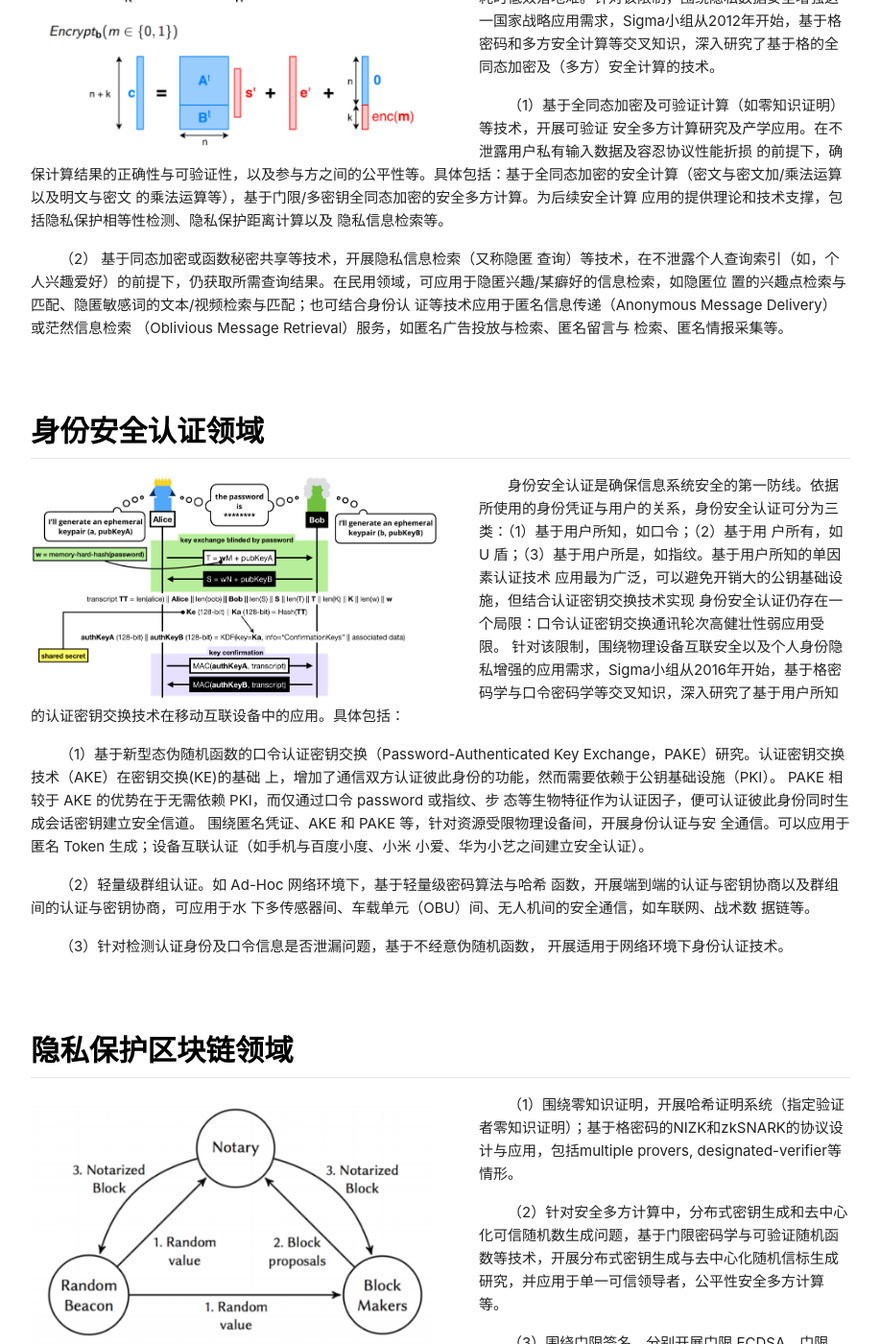
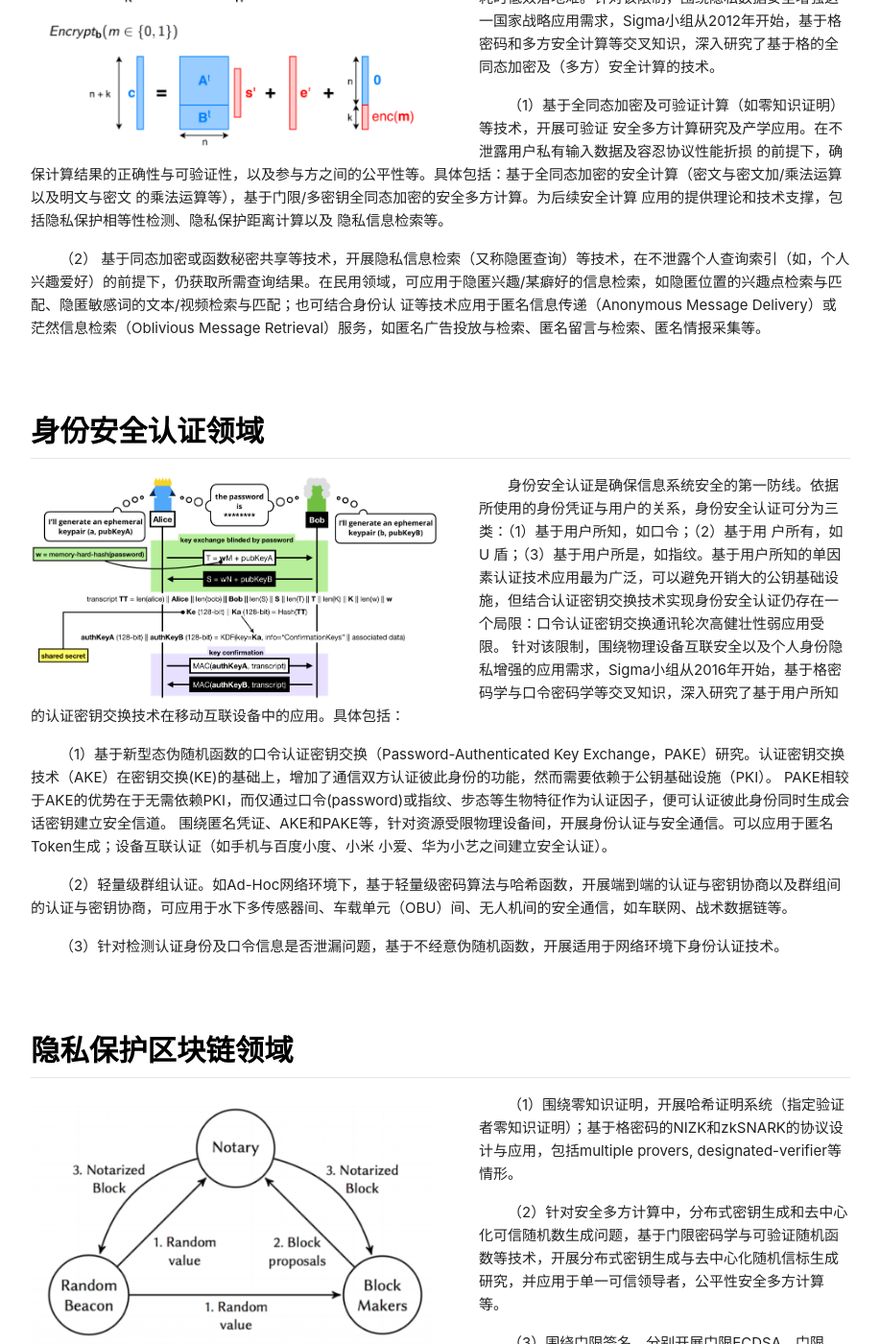
Before and after one commit to sigmasdu/sigmasdu.github.io, a Jekyll site: the page built from index.md, in a window 1280 px wide and 1400 px high, scrolled down 686 px. Shown: the whole window at 96% size, without its empty margins (181-1098 px from the left). Built offline with Jekyll 4.4.1, drawn with Linux system fonts in a browser that asks for light colours; nearby versions of some CDN libraries; some of the changed text lies outside the part shown.

```diff
--- a/index.md
+++ b/index.md
@@ -19,7 +19,7 @@ key: page-home
  &emsp;&emsp;（1）基于全同态加密及可验证计算（如零知识证明）等技术，开展可验证 安全多方计算研究及产学应用。在不泄露用户私有输入数据及容忍协议性能折损 的前提下，确保计算结果的正确性与可验证性，以及参与方之间的公平性等。具体包括：基于全同态加密的安全计算（密文与密文加/乘法运算以及明文与密文 的乘法运算等），基于门限/多密钥全同态加密的安全多方计算。为后续安全计算 应用的提供理论和技术支撑，包括隐私保护相等性检测、隐私保护距离计算以及 隐私信息检索等。
  </p>
 <p class="row-1">
-&emsp;&emsp;（2） 基于同态加密或函数秘密共享等技术，开展隐私信息检索（又称隐匿 查询）等技术，在不泄露个人查询索引（如，个人兴趣爱好）的前提下，仍获取所需查询结果。在民用领域，可应用于隐匿兴趣/某癖好的信息检索，如隐匿位 置的兴趣点检索与匹配、隐匿敏感词的文本/视频检索与匹配；也可结合身份认 证等技术应用于匿名信息传递（Anonymous Message Delivery）或茫然信息检索 （Oblivious Message Retrieval）服务，如匿名广告投放与检索、匿名留言与 检索、匿名情报采集等。
+&emsp;&emsp;（2） 基于同态加密或函数秘密共享等技术，开展隐私信息检索（又称隐匿查询）等技术，在不泄露个人查询索引（如，个人兴趣爱好）的前提下，仍获取所需查询结果。在民用领域，可应用于隐匿兴趣/某癖好的信息检索，如隐匿位置的兴趣点检索与匹配、隐匿敏感词的文本/视频检索与匹配；也可结合身份认 证等技术应用于匿名信息传递（Anonymous Message Delivery）或茫然信息检索（Oblivious Message Retrieval）服务，如匿名广告投放与检索、匿名留言与检索、匿名情报采集等。
 </p>
 </div>
 
@@ -30,16 +30,16 @@ key: page-home
 <div class="dahezi_img_left"><img width="90%"  src="./images/AKE1.png"/> </div>
 <div class="dahezi_txt_right">
 <p class="row-1">
-&emsp;&emsp;身份安全认证是确保信息系统安全的第一防线。依据所使用的身份凭证与用户的关系，身份安全认证可分为三类：（1）基于用户所知，如口令；（2）基于用 户所有，如 U 盾；（3）基于用户所是，如指纹。基于用户所知的单因素认证技术 应用最为广泛，可以避免开销大的公钥基础设施，但结合认证密钥交换技术实现 身份安全认证仍存在一个局限：口令认证密钥交换通讯轮次高健壮性弱应用受限。 针对该限制，围绕物理设备互联安全以及个人身份隐私增强的应用需求，Sigma小组从2016年开始，基于格密码学与口令密码学等交叉知识，深入研究了基于用户所知的认证密钥交换技术在移动互联设备中的应用。具体包括：
+&emsp;&emsp;身份安全认证是确保信息系统安全的第一防线。依据所使用的身份凭证与用户的关系，身份安全认证可分为三类：（1）基于用户所知，如口令；（2）基于用 户所有，如 U 盾；（3）基于用户所是，如指纹。基于用户所知的单因素认证技术应用最为广泛，可以避免开销大的公钥基础设施，但结合认证密钥交换技术实现身份安全认证仍存在一个局限：口令认证密钥交换通讯轮次高健壮性弱应用受限。 针对该限制，围绕物理设备互联安全以及个人身份隐私增强的应用需求，Sigma小组从2016年开始，基于格密码学与口令密码学等交叉知识，深入研究了基于用户所知的认证密钥交换技术在移动互联设备中的应用。具体包括：
  </p>
 <p class="row-1">
-&emsp;&emsp;（1）基于新型态伪随机函数的口令认证密钥交换（Password-Authenticated Key Exchange，PAKE）研究。认证密钥交换技术（AKE）在密钥交换(KE)的基础 上，增加了通信双方认证彼此身份的功能，然而需要依赖于公钥基础设施（PKI）。 PAKE 相较于 AKE 的优势在于无需依赖 PKI，而仅通过口令 password 或指纹、步 态等生物特征作为认证因子，便可认证彼此身份同时生成会话密钥建立安全信道。 围绕匿名凭证、AKE 和 PAKE 等，针对资源受限物理设备间，开展身份认证与安 全通信。可以应用于匿名 Token 生成；设备互联认证（如手机与百度小度、小米 小爱、华为小艺之间建立安全认证）。
+&emsp;&emsp;（1）基于新型态伪随机函数的口令认证密钥交换（Password-Authenticated Key Exchange，PAKE）研究。认证密钥交换技术（AKE）在密钥交换(KE)的基础上，增加了通信双方认证彼此身份的功能，然而需要依赖于公钥基础设施（PKI）。 PAKE相较于AKE的优势在于无需依赖PKI，而仅通过口令(password)或指纹、步态等生物特征作为认证因子，便可认证彼此身份同时生成会话密钥建立安全信道。 围绕匿名凭证、AKE和PAKE等，针对资源受限物理设备间，开展身份认证与安全通信。可以应用于匿名Token生成；设备互联认证（如手机与百度小度、小米 小爱、华为小艺之间建立安全认证）。
  </p>
 <p class="row-1">
-&emsp;&emsp;（2）轻量级群组认证。如 Ad-Hoc 网络环境下，基于轻量级密码算法与哈希 函数，开展端到端的认证与密钥协商以及群组间的认证与密钥协商，可应用于水 下多传感器间、车载单元（OBU）间、无人机间的安全通信，如车联网、战术数 据链等。
+&emsp;&emsp;（2）轻量级群组认证。如Ad-Hoc网络环境下，基于轻量级密码算法与哈希函数，开展端到端的认证与密钥协商以及群组间的认证与密钥协商，可应用于水下多传感器间、车载单元（OBU）间、无人机间的安全通信，如车联网、战术数据链等。
  </p>
 <p class="row-1">
-&emsp;&emsp;（3）针对检测认证身份及口令信息是否泄漏问题，基于不经意伪随机函数， 开展适用于网络环境下身份认证技术。
+&emsp;&emsp;（3）针对检测认证身份及口令信息是否泄漏问题，基于不经意伪随机函数，开展适用于网络环境下身份认证技术。
 </p>
 </div>
 
@@ -56,7 +56,7 @@ key: page-home
 &emsp;&emsp;（2）针对安全多方计算中，分布式密钥生成和去中心化可信随机数生成问题，基于门限密码学与可验证随机函数等技术，开展分布式密钥生成与去中心化随机信标生成研究，并应用于单一可信领导者，公平性安全多方计算等。
 </p>
 <p class="row-1">
-&emsp;&emsp;（3）围绕门限签名，分别开展门限 ECDSA、门限 Schnorr、门限 BLS 等签名 研究，结合零知识证明等，针对区块链钱包等安全问题，开展区块链钱包密钥的 安全存储与更新研究。
+&emsp;&emsp;（3）围绕门限签名，分别开展门限ECDSA、门限Schnorr、门限BLS等签名 研究，结合零知识证明等，针对区块链钱包等安全问题，开展区块链钱包密钥的 安全存储与更新研究。
 </p>
 </div>
 
```
